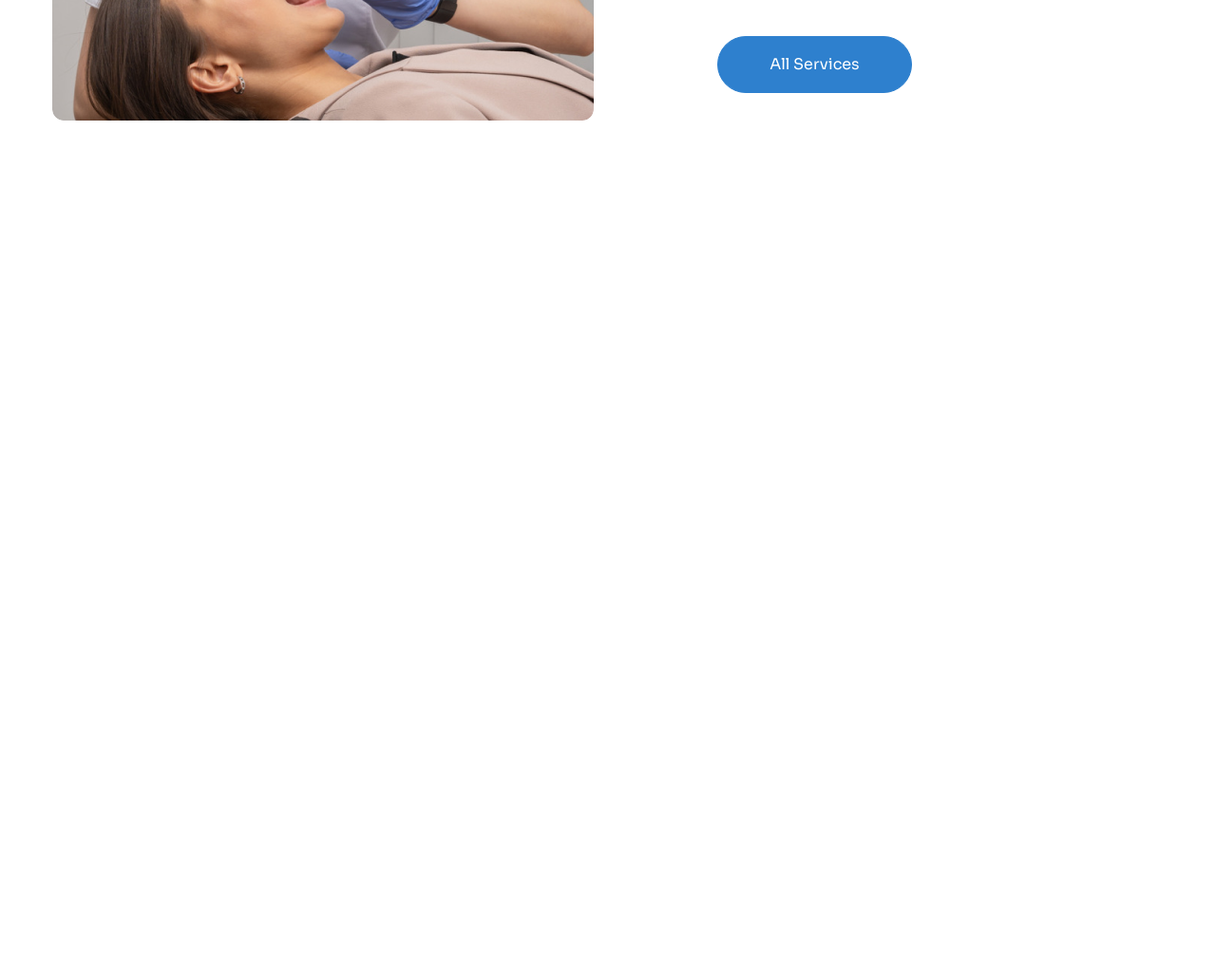
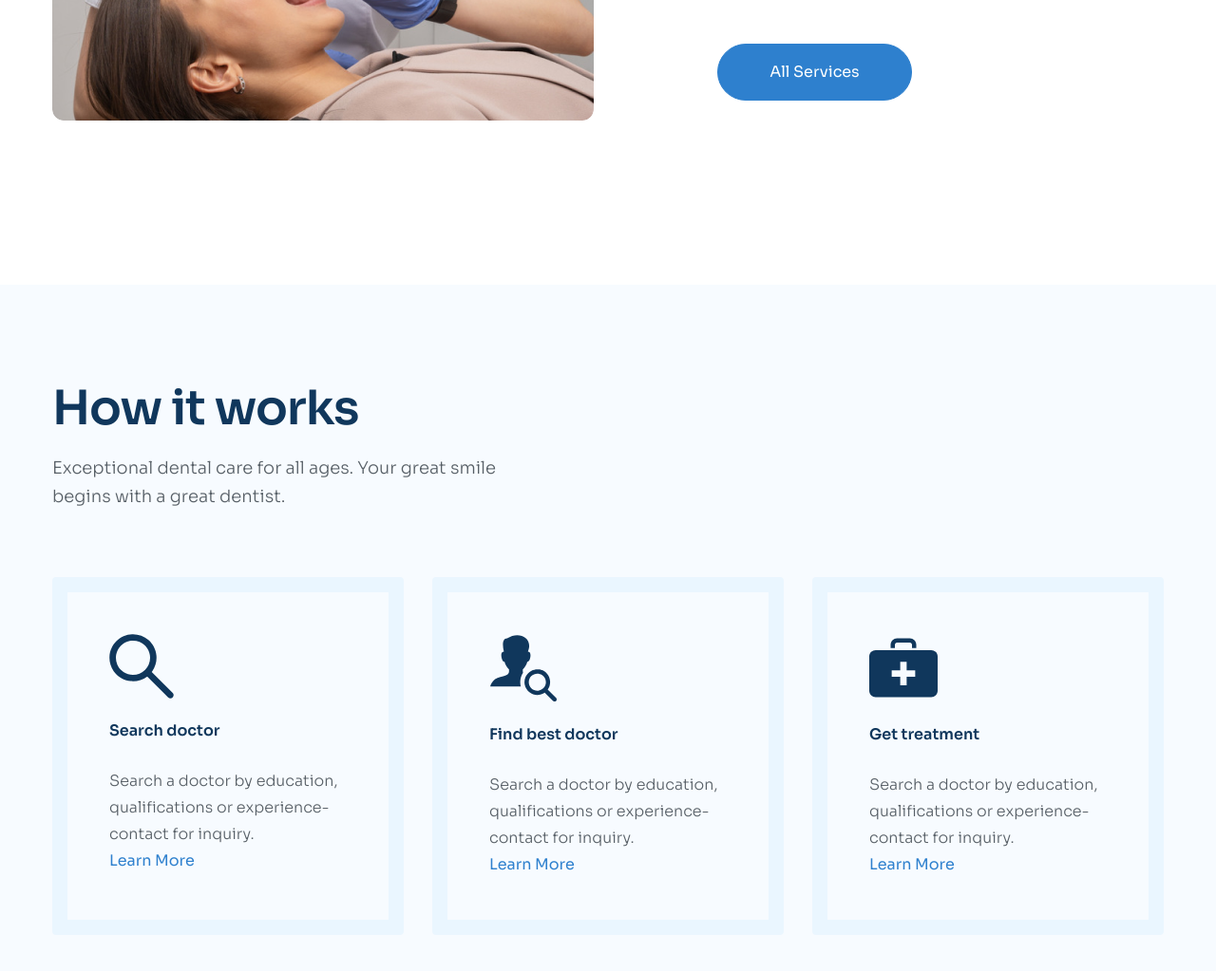
Before and after one commit to duy211099/shine-smile, a plain HTML site: page index.html in a window 1280 px wide. Shown: the part 1581-2604 px from the top of the page at 95% size. Before the commit the page ends 1881 px from the top, so only its background shows below. Drawn offline with Linux system fonts and the light colour scheme.

Commit message:
feat: how it works section

```diff
--- a/assets/css/styles.css
+++ b/assets/css/styles.css
@@ -47,6 +47,24 @@ a {
     margin: 0 auto;
     width: 1170px;
     max-width: calc(100% - 48px);
+}
+
+
+.section-heading {
+    font-weight: 600;
+    font-size: 5rem;
+    line-height: 1.20;
+    letter-spacing: -0.02em;
+    color: #10375C;
+}
+
+.section-desc {
+    margin-top: 18px;
+    font-weight: 300;
+    font-size: 1.8rem;
+    line-height: 1.67;
+    color: #575F66;
+    max-width: 468px;
 }
 
 /* Header  */
@@ -186,24 +204,12 @@ a {
     margin: 170px 0;
 }
 
-.section-heading {
-    font-weight: 600;
-    font-size: 5rem;
-    line-height: 1.20;
+.service .section-heading,
+.service .section-desc {
+    margin-left: auto;
+    margin-right: auto;
     text-align: center;
-    letter-spacing: -0.02em;
-    color: #10375C;
-}
 
-.section-desc {
-    margin: 0 auto;
-    margin-top: 18px;
-    font-weight: 300;
-    font-size: 1.8rem;
-    line-height: 1.67;
-    text-align: center;
-    color: #575F66;
-    max-width: 468px;
 }
 
 .service-row {
@@ -229,6 +235,10 @@ a {
     gap: 20px;
     width: 470px;
     padding: 22px;
+}
+
+.service-item+.service-item {
+    margin-top: 8px;
 }
 
 .service-item:hover {
@@ -271,3 +281,53 @@ a {
     line-height: 1.75;
     color: #575F66;
 }
+
+/* Work */
+
+.work {
+    padding: 100px 0;
+    background: #F7FBFF;
+}
+
+.work__list {
+    margin-top: 70px;
+    display: grid;
+    grid-template-columns: repeat(3, 1fr);
+    column-gap: 30px;
+}
+
+.work__item {
+    padding: 44px;
+    border-radius: 4px;
+    border: 16px solid #EAF6FF;
+    transition: .25s;
+}
+
+.work__item:hover {
+    transform: translateY(-16px);
+    border-color: #2E80CE;
+}
+
+.work-item__heading {
+    margin-top: 20px;
+    font-weight: 600;
+    font-size: 1.6rem;
+    line-height: 1.38;
+    color: #10375C;
+}
+
+.work-item__desc {
+    margin-top: 28px;
+    font-weight: 300;
+    font-size: 1.6rem;
+    line-height: 1.75;
+    color: #575F66;
+}
+
+.work-item__more {
+    margin-top: 18px;
+    font-weight: 400;
+    font-size: 1.6rem;
+    line-height: 1.75;
+    color: #2E80CE;
+}
--- a/index.html
+++ b/index.html
@@ -159,6 +159,40 @@
                 </div>
             </div>
         </section>
+
+        <section class="work">
+            <div class="container">
+                <h2 class="section-heading">How it works</h2>
+                <p class="section-desc">Exceptional dental care for all ages. Your great smile begins with a great
+                    dentist.</p>
+                <div class="work__list">
+                    <section class="work__item">
+                        <img src="./assets/img/work-1.svg" alt="" class="work-item__icon">
+                        <h3 class="work-item__heading">Search doctor</h3>
+                        <p class="work-item__desc">Search a doctor by education, qualifications or experience-contact
+                            for
+                            inquiry.</p>
+                        <a href="#!" class="work-item__more">Learn More</a>
+                    </section>
+                    <section class="work__item">
+                        <img src="./assets/img/work-2.svg" alt="" class="work-item__icon">
+                        <h3 class="work-item__heading">Find best doctor</h3>
+                        <p class="work-item__desc">Search a doctor by education, qualifications or experience-contact
+                            for
+                            inquiry.</p>
+                        <a href="#!" class="work-item__more">Learn More</a>
+                    </section>
+                    <section class="work__item">
+                        <img src="./assets/img/work-3.svg" alt="" class="work-item__icon">
+                        <h3 class="work-item__heading">Get treatment</h3>
+                        <p class="work-item__desc">Search a doctor by education, qualifications or experience-contact
+                            for
+                            inquiry.</p>
+                        <a href="#!" class="work-item__more">Learn More</a>
+                    </section>
+                </div>
+            </div>
+        </section>
     </main>
 </body>
 
```
Also changed, not shown: assets/img/work-1.svg (added), assets/img/work-2.svg (added), assets/img/work-3.svg (added).
